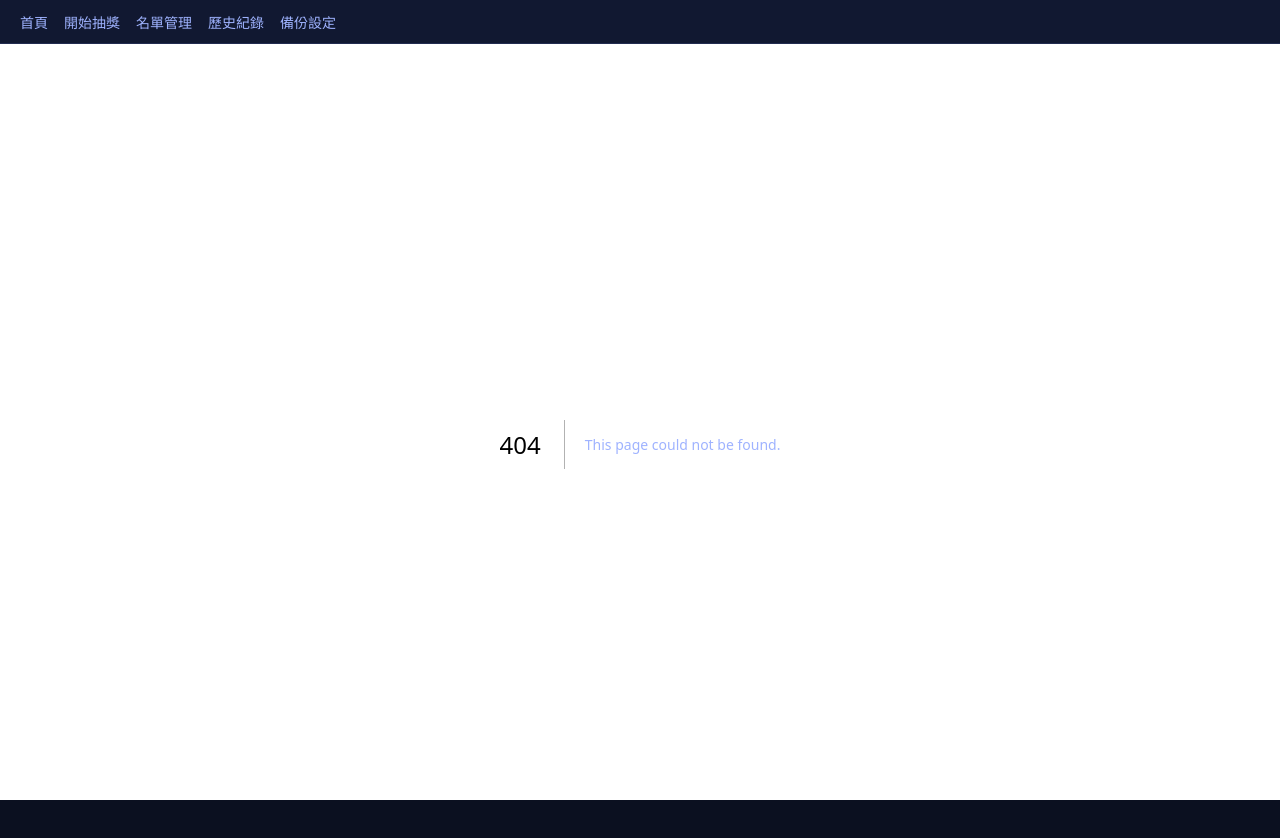
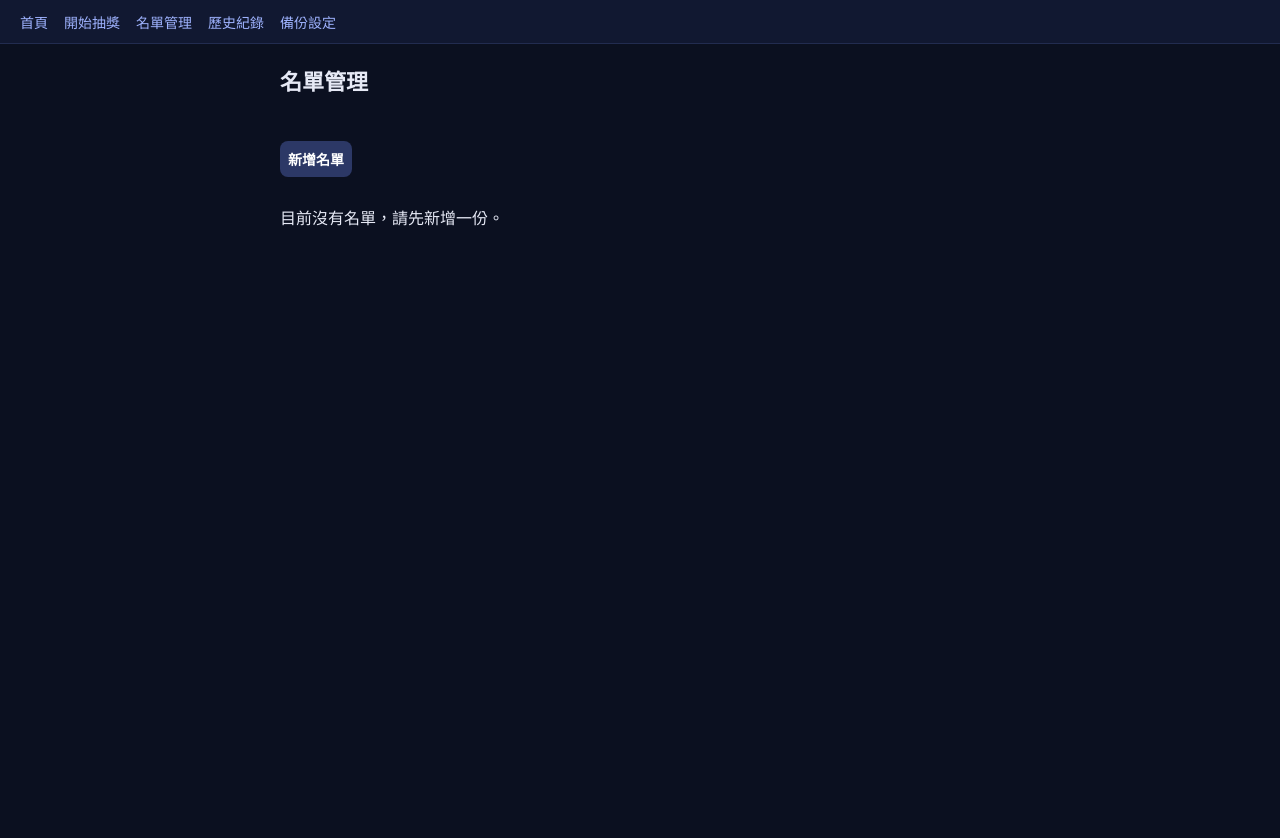
Before and after one commit to Damien2420/lottery-game, a Next.js app: page /lists in a window 1280 px wide. Before the commit this address had no page. Shown: the top 838 px of the page. After the commit the page ends 800 px from the top, so only its background shows below. Built offline with nearby package versions, Linux system fonts and the light colour scheme.

Commit message:
feat: add list management page

```diff
--- a/src/app/globals.css
+++ b/src/app/globals.css
@@ -224,3 +224,63 @@ button.secondary {
     border-bottom: 1px solid #222c50;
   }
 }
+
+/* 名單管理頁 */
+.lists {
+  display: flex;
+  flex-direction: column;
+  gap: 12px;
+  max-width: 760px;
+  margin: 0 auto;
+  padding: 20px;
+}
+
+.lists .editor {
+  display: flex;
+  flex-direction: column;
+  gap: 12px;
+  padding: 16px;
+  border: 1px solid #2c3866;
+  border-radius: 8px;
+  background: #111831;
+}
+
+.lists .actions {
+  display: flex;
+  flex-wrap: wrap;
+  align-items: center;
+  gap: 8px;
+}
+
+.lists .actions a {
+  color: #9fb3ff;
+  font-size: 14px;
+}
+
+.list-rows {
+  display: flex;
+  flex-direction: column;
+  gap: 8px;
+  margin: 0;
+  padding: 0;
+  list-style: none;
+}
+
+.list-rows li {
+  display: flex;
+  flex-wrap: wrap;
+  align-items: center;
+  justify-content: space-between;
+  gap: 8px;
+  padding: 12px;
+  border-radius: 8px;
+  background: #18214a;
+}
+
+.list-rows .info {
+  display: flex;
+  flex-direction: column;
+  gap: 4px;
+  font-size: 14px;
+  color: #b8c0e0;
+}
--- /dev/null
+++ b/src/app/lists/page.tsx
@@ -0,0 +1,12 @@
+import type { Metadata } from 'next';
+import ListsLoader from '@/components/ListsLoader';
+
+export const metadata: Metadata = { title: '名單管理', robots: { index: false } };
+
+/**
+ * 名單管理頁（伺服器元件），實際內容只在客戶端渲染。
+ * @returns 名單管理頁
+ */
+export default function ListsPage(): React.JSX.Element {
+  return <ListsLoader />;
+}
--- /dev/null
+++ b/src/components/ListsClient.tsx
@@ -0,0 +1,159 @@
+'use client';
+
+import Link from 'next/link';
+import { useState } from 'react';
+import { validateListForm } from '@/lib/listForm';
+import { MAX_PLAYERS } from '@/lib/pinball/physics';
+import { createList, deleteList, duplicateList, updateList } from '@/lib/storage/ops';
+import { useStoredData } from '@/lib/storage/useStoredData';
+
+/** 存檔失敗時的提示 */
+const SAVE_FAILED = '無法保存，請確認瀏覽器允許儲存資料';
+
+/** 編輯器狀態：id 為 null 表示新增 */
+interface Editor {
+  id: string | null;
+  title: string;
+  text: string;
+}
+
+/**
+ * 把 ISO 時間轉成本地顯示字串。
+ * @param iso ISO 時間字串
+ * @returns 本地日期時間
+ */
+function formatTime(iso: string): string {
+  return new Date(iso).toLocaleString('zh-TW', { hour12: false });
+}
+
+/**
+ * 名單管理頁客戶端元件：列出、新增、編輯、複製與刪除名單。
+ * @returns 名單管理頁版面
+ */
+export default function ListsClient(): React.JSX.Element {
+  const { data, update } = useStoredData();
+  const [editor, setEditor] = useState<Editor | null>(null);
+  const [error, setError] = useState('');
+  const [message, setMessage] = useState('');
+
+  if (data === null) {
+    return (
+      <main className="lists">
+        <h1>名單管理</h1>
+        <p className="message">載入中…</p>
+      </main>
+    );
+  }
+
+  /** 儲存編輯器內容；失敗時保留編輯器 */
+  const save = (): void => {
+    if (!editor) return;
+    const r = validateListForm(editor.title, editor.text);
+    if (!r.ok) return setError(r.error);
+    const now = new Date().toISOString();
+    const id = editor.id;
+    const saved = update((d) =>
+      id === null
+        ? createList(d, r.title, r.names, now, crypto.randomUUID())
+        : updateList(d, id, { title: r.title, names: r.names }, now),
+    );
+    if (!saved.ok) return setError(SAVE_FAILED);
+    setEditor(null);
+    setError('');
+    setMessage('');
+  };
+
+  /** 複製名單 */
+  const duplicate = (id: string): void => {
+    const r = update((d) => duplicateList(d, id, new Date().toISOString(), crypto.randomUUID()));
+    setMessage(r.ok ? '' : SAVE_FAILED);
+  };
+
+  /** 確認後刪除名單 */
+  const remove = (id: string, title: string): void => {
+    if (!window.confirm(`確定要刪除「${title}」嗎？歷史紀錄不受影響。`)) return;
+    const r = update((d) => deleteList(d, id));
+    setMessage(r.ok ? '' : SAVE_FAILED);
+    if (r.ok && editor?.id === id) setEditor(null);
+  };
+
+  /** 開啟編輯器 */
+  const open = (next: Editor): void => {
+    setEditor(next);
+    setError('');
+    setMessage('');
+  };
+
+  return (
+    <main className="lists">
+      <h1>名單管理</h1>
+      <p className="message">{message}</p>
+      <div>
+        <button type="button" className="secondary" onClick={() => open({ id: null, title: '', text: '' })}>
+          新增名單
+        </button>
+      </div>
+      {editor && (
+        <section className="editor">
+          <h2>{editor.id === null ? '新增名單' : '編輯名單'}</h2>
+          <input
+            type="text"
+            placeholder="名單標題"
+            aria-label="名單標題"
+            value={editor.title}
+            onChange={(e) => setEditor({ ...editor, title: e.target.value })}
+          />
+          <label className="field">
+            <span>參加名單（一行一位，最多 {MAX_PLAYERS} 人）</span>
+            <textarea value={editor.text} onChange={(e) => setEditor({ ...editor, text: e.target.value })} />
+          </label>
+          {error && (
+            <p className="message" role="alert">
+              {error}
+            </p>
+          )}
+          <div className="actions">
+            <button type="button" onClick={save}>
+              儲存
+            </button>
+            <button type="button" className="secondary" onClick={() => setEditor(null)}>
+              取消
+            </button>
+          </div>
+        </section>
+      )}
+      {data.lists.length === 0 ? (
+        <p>目前沒有名單，請先新增一份。</p>
+      ) : (
+        <ul className="list-rows">
+          {data.lists.map((l) => (
+            <li key={l.id}>
+              <div className="info">
+                <strong>{l.title}</strong>
+                <span>
+                  {l.names.length} 人，更新於 {formatTime(l.updatedAt)}
+                </span>
+              </div>
+              <div className="actions">
+                <Link href={`/play?list=${encodeURIComponent(l.id)}`}>用這份名單抽獎</Link>
+                <button
+                  type="button"
+                  className="secondary"
+                  onClick={() => open({ id: l.id, title: l.title, text: l.names.join('\n') })}
+                >
+                  編輯
+                </button>
+                <button type="button" className="secondary" onClick={() => duplicate(l.id)}>
+                  複製
+                </button>
+                <button type="button" className="secondary" onClick={() => remove(l.id, l.title)}>
+                  刪除
+                </button>
+              </div>
+            </li>
+          ))}
+        </ul>
+      )}
+    </main>
+  );
+}
--- /dev/null
+++ b/src/components/ListsLoader.tsx
@@ -0,0 +1,18 @@
+'use client';
+
+import dynamic from 'next/dynamic';
+
+/**
+ * 以 ssr: false 動態載入名單管理頁（資料只存在瀏覽器）。
+ */
+const ListsLoader = dynamic(() => import('./ListsClient'), {
+  ssr: false,
+  loading: () => (
+    <main className="lists">
+      <h1>名單管理</h1>
+      <p className="message">載入中…</p>
+    </main>
+  ),
+});
+
+export default ListsLoader;
--- /dev/null
+++ b/src/lib/listForm.ts
@@ -0,0 +1,20 @@
+import { parseNames } from '@/lib/draw';
+import { MAX_PLAYERS } from '@/lib/pinball/physics';
+
+/** 標題留空時使用的預設標題 */
+export const DEFAULT_LIST_TITLE = '未命名名單';
+
+/** 名單表單驗證結果 */
+export type ListFormResult = { ok: true; title: string; names: string[] } | { ok: false; error: string };
+
+/**
+ * 驗證並整理名單編輯表單。標題空白時以預設標題取代；名單可為空，但不得超過上限。
+ * @param title 標題輸入
+ * @param text 一行一位的名單文字
+ * @returns 通過時回傳整理後的標題與名單；否則回傳錯誤訊息
+ */
+export function validateListForm(title: string, text: string): ListFormResult {
+  const names = parseNames(text);
+  if (names.length > MAX_PLAYERS) return { ok: false, error: `最多 ${MAX_PLAYERS} 人` };
+  return { ok: true, title: title.trim() || DEFAULT_LIST_TITLE, names };
+}
```
Also changed, not shown: src/app/play/page.tsx (+6 -1 lines), src/components/PlayClient.tsx (+14 -0 lines), 1 other file (tests, documents, lock files or other folders).
